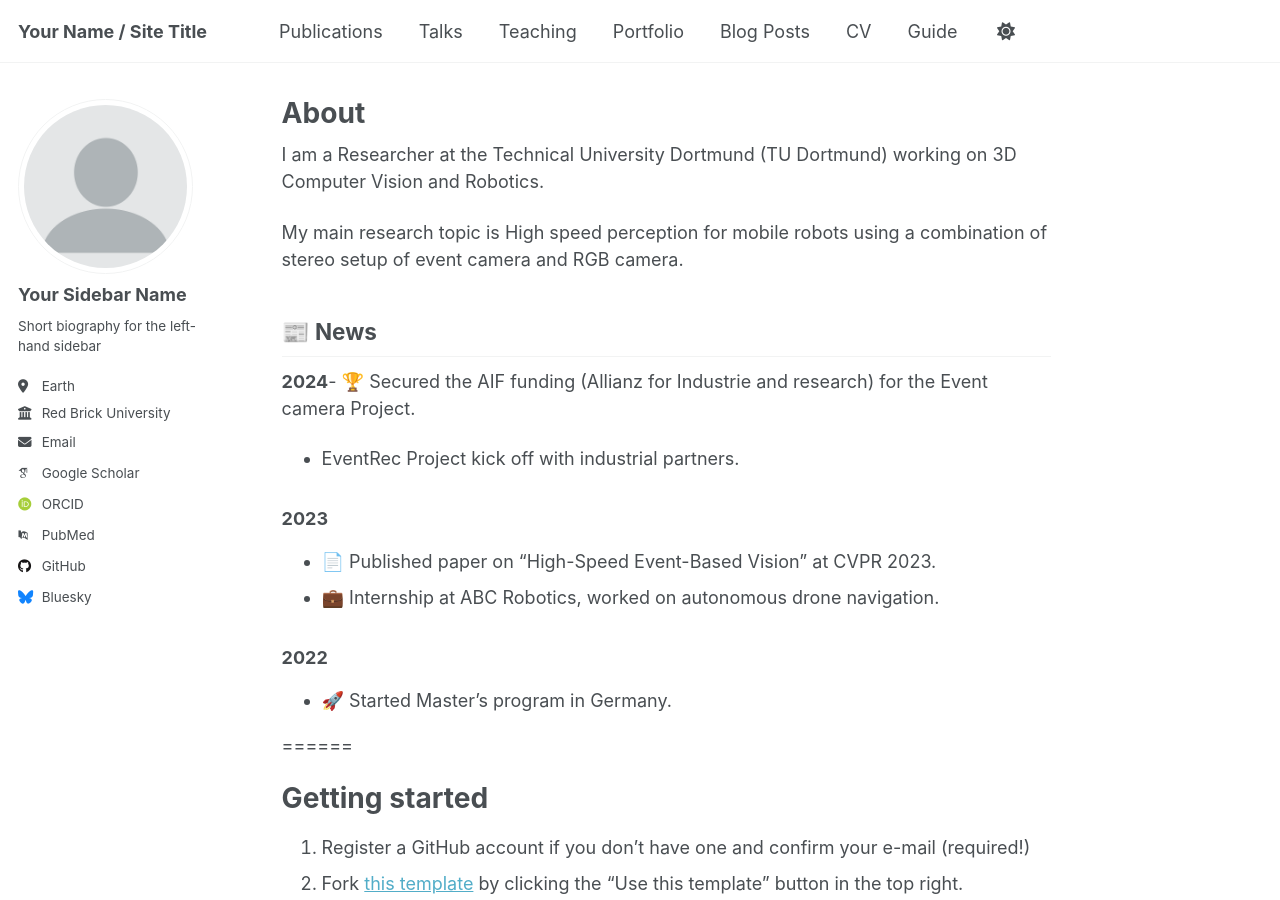
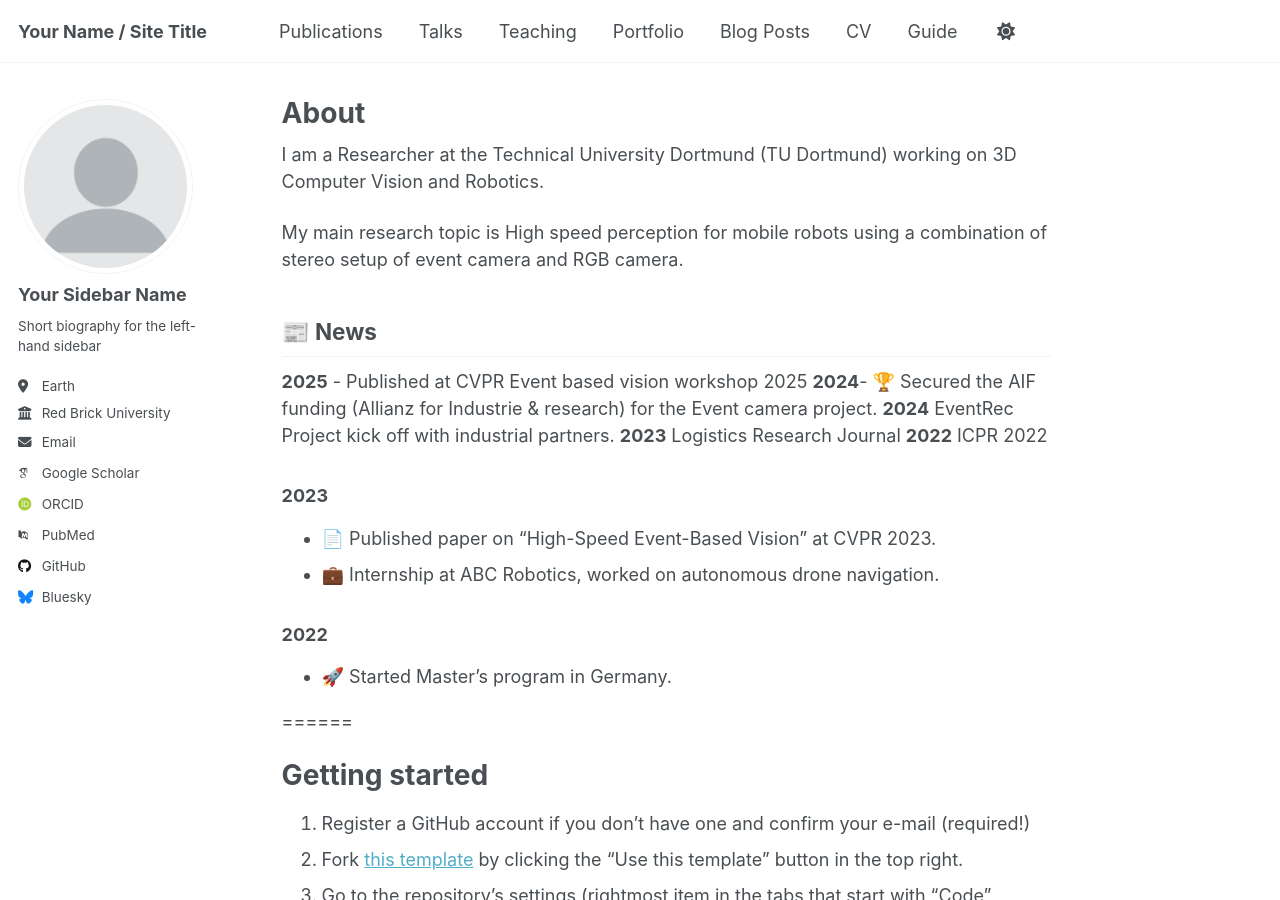
Before and after one commit to shrutarv/shrutarv.github.io, a Jekyll site: the page built from _pages/about.md, in a window 1280 px wide and 900 px high. Built offline with Jekyll 4.4.1, drawn with Linux system fonts in a browser that asks for light colours; some web fonts are replaced.

Commit message:
Update about.md

```diff
--- a/_pages/about.md
+++ b/_pages/about.md
@@ -12,10 +12,11 @@ I am a Researcher at the Technical University Dortmund (TU Dortmund) working on
 My main research topic is High speed perception for mobile robots using a combination of stereo setup of event camera and RGB camera.
 
 ## 📰 News
-
-**2024**- 🏆 Secured the AIF funding (Allianz for Industrie and research) for the Event camera Project.
-- EventRec Project kick off with industrial partners.
-
+**2025** - Published at CVPR Event based vision workshop 2025
+**2024**- 🏆 Secured the AIF funding (Allianz for Industrie & research) for the Event camera project.
+**2024** EventRec Project kick off with industrial partners.
+**2023** Logistics Research Journal
+**2022** ICPR 2022
 ### 2023
 - 📄 Published paper on "High-Speed Event-Based Vision" at CVPR 2023.
 - 💼 Internship at ABC Robotics, worked on autonomous drone navigation.
```
